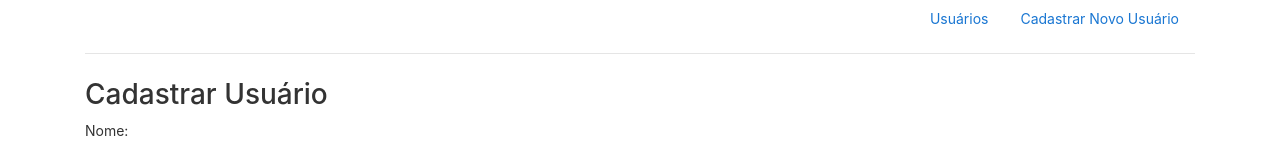
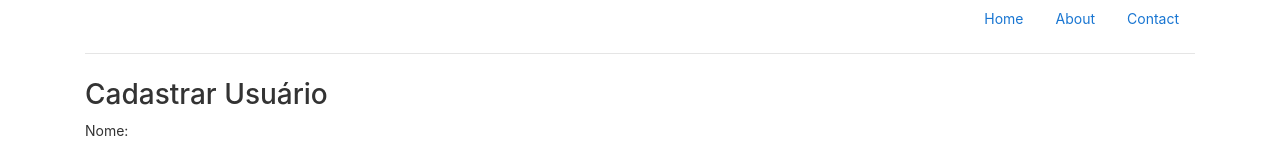
Before and after one commit to EstherWI/ConexaoSolarAngular, an Angular app: page / in a window 1280 px wide. Shown: the top 147 px of the page. Built offline with nearby package versions, Linux system fonts and the light colour scheme; no server answers.

Commit message:
Formulario ok

```diff
--- a/src/app/app.component.html
+++ b/src/app/app.component.html
@@ -294,10 +294,13 @@
     <nav>
       <ul class="nav justify-content-end">
         <li class="nav-item">
-          <a class="nav-link active" href="#">Usuários</a>
+          <a class="nav-link active" href="#">Home</a>
         </li>
         <li class="nav-item">
-          <a class="nav-link" href="#">Cadastrar Novo Usuário</a>
+          <a class="nav-link" href="#">About</a>
+        </li>
+        <li class="nav-item">
+          <a class="nav-link active" href="#">Contact</a>
         </li>
       </ul>
     </nav>
@@ -307,7 +310,6 @@
     <div class="col-md-12">
       <h3>Cadastrar Usuário</h3>
       <form method="post" #form="ngForm" (ngSubmit)="onSubmit(form)">
-        <input type="hidden" name="_id" [(ngModel)]="service.selectedUser._id"/>
         <div class="form-group">
            <label for="name">Nome:</label>
            <input type="text" name="name" id="name" class="form-control" placeholder="Informe seu nome" [(ngModel)]="service.selectedUser.name"/>
--- a/src/app/app.component.ts
+++ b/src/app/app.component.ts
@@ -19,7 +19,6 @@
      });
 
      this.service.selectedUser = {
-       "id": null,
        "name": '',
        "email": '',
        "senha": ''
--- a/src/app/user.service.ts
+++ b/src/app/user.service.ts
@@ -27,9 +27,7 @@
 
   public Create(usuario:any){
 
-    usuario._id = this.nextUserId;
     let data = {
-      "_id" : usuario._id,
       "name" : usuario.name,
       "email" : usuario.email,
       "senha" : usuario.senha
```
